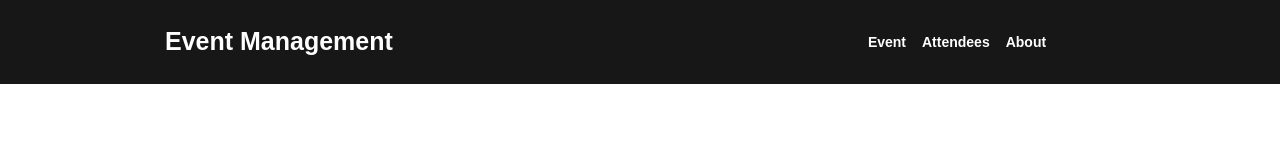
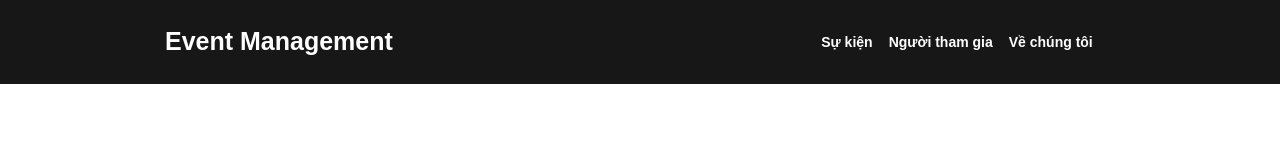
Before and after one commit to kanetu/deltabrains-test-fe, a React app: page / in a window 1280 px wide. Shown: the top 160 px of the page. Built offline with nearby package versions, Linux system fonts and the light colour scheme.

Commit message:
Update header

```diff
--- a/src/components/Header.tsx
+++ b/src/components/Header.tsx
@@ -14,13 +14,13 @@ const Header: React.FC<HeaderProps> = () => {
                 <div className="text-[25px]">Event Management</div>
                 <div className="basis-[300px] items-center justify-center flex">
                     <Link to="/event" className="mr-4">
-                        Event
+                        Sự kiện
                     </Link>
                     <Link to="/event" className="mr-4">
-                        Attendees
+                        Người tham gia
                     </Link>
                     <Link to="/event" className="mr-4">
-                        About
+                        Về chúng tôi
                     </Link>
                 </div>
             </div>
```
